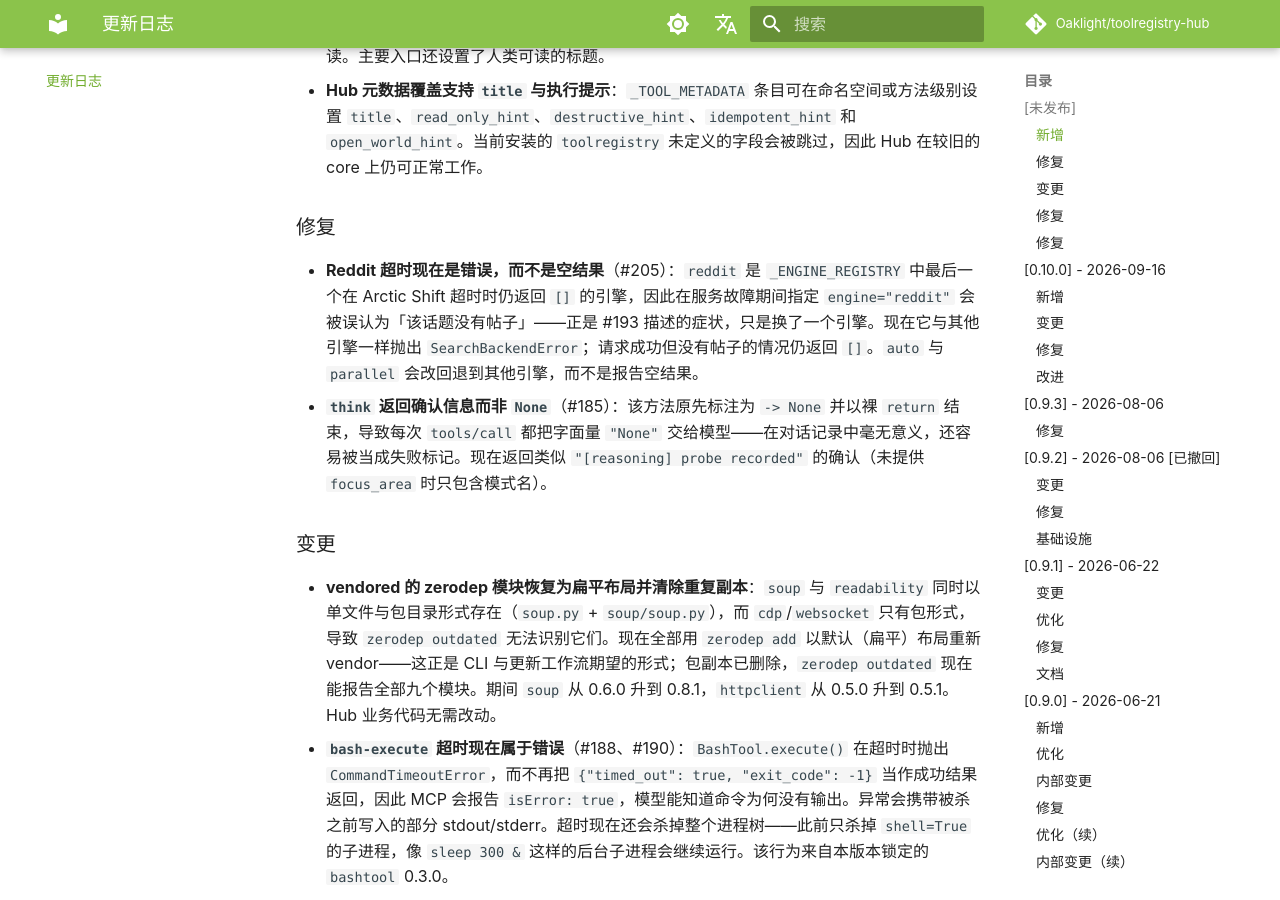
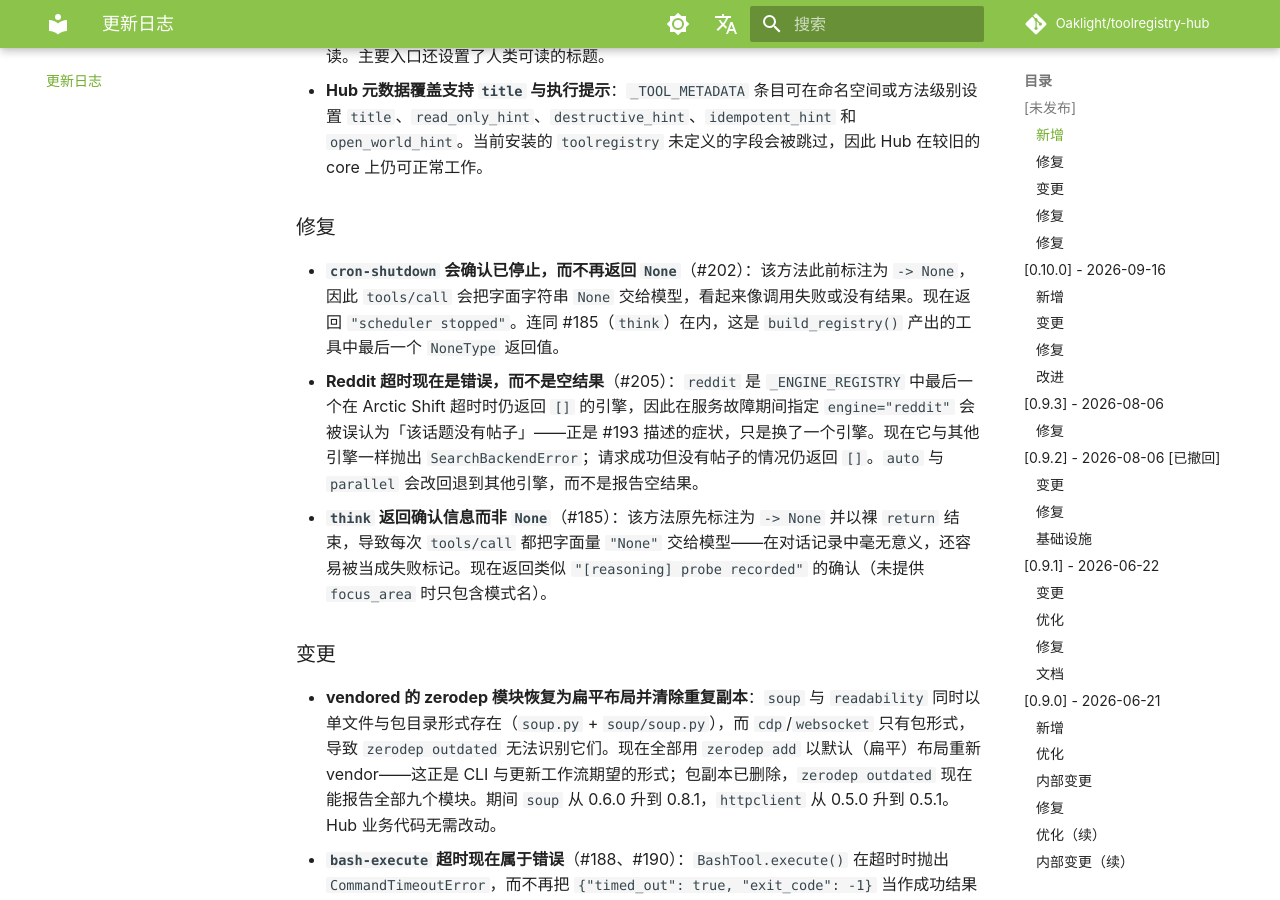
Before and after one commit to Oaklight/toolregistry-hub, an MkDocs documentation site: the page built from docs/changelog.md, in a window 1280 px wide and 900 px high, scrolled down 541 px. Built offline with MkDocs 1.6.1 and Material for MkDocs 9.7.7, drawn with Linux system fonts in a browser that asks for light colours; some web fonts are replaced; comment, search, counter and statistics services are not loaded.

Commit message:
docs: 记录 cron-shutdown 确认信息 (#202)

```diff
--- a/docs/changelog.md
+++ b/docs/changelog.md
@@ -21,6 +21,7 @@ author: Oaklight
 
 ### 修复
 
+- **`cron-shutdown` 会确认已停止，而不再返回 `None`**（#202）：该方法此前标注为 `-> None`，因此 `tools/call` 会把字面字符串 `None` 交给模型，看起来像调用失败或没有结果。现在返回 `"scheduler stopped"`。连同 #185（`think`）在内，这是 `build_registry()` 产出的工具中最后一个 `NoneType` 返回值。
 - **Reddit 超时现在是错误，而不是空结果**（#205）：`reddit` 是 `_ENGINE_REGISTRY` 中最后一个在 Arctic Shift 超时时仍返回 `[]` 的引擎，因此在服务故障期间指定 `engine="reddit"` 会被误认为「该话题没有帖子」——正是 #193 描述的症状，只是换了一个引擎。现在它与其他引擎一样抛出 `SearchBackendError`；请求成功但没有帖子的情况仍返回 `[]`。`auto` 与 `parallel` 会改回退到其他引擎，而不是报告空结果。
 - **`think` 返回确认信息而非 `None`**（#185）：该方法原先标注为 `-> None` 并以裸 `return` 结束，导致每次 `tools/call` 都把字面量 `"None"` 交给模型——在对话记录中毫无意义，还容易被当成失败标记。现在返回类似 `"[reasoning] probe recorded"` 的确认（未提供 `focus_area` 时只包含模式名）。
 
```
